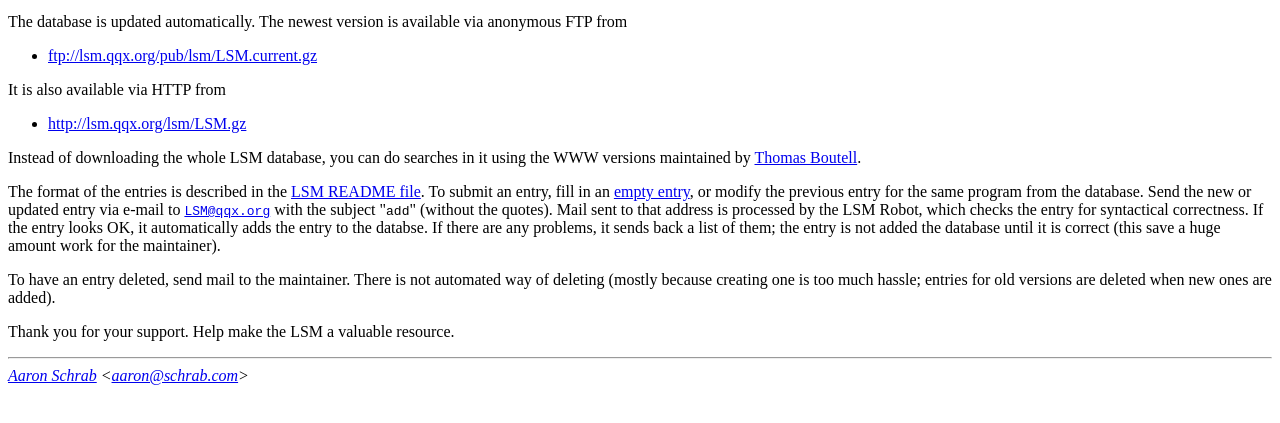
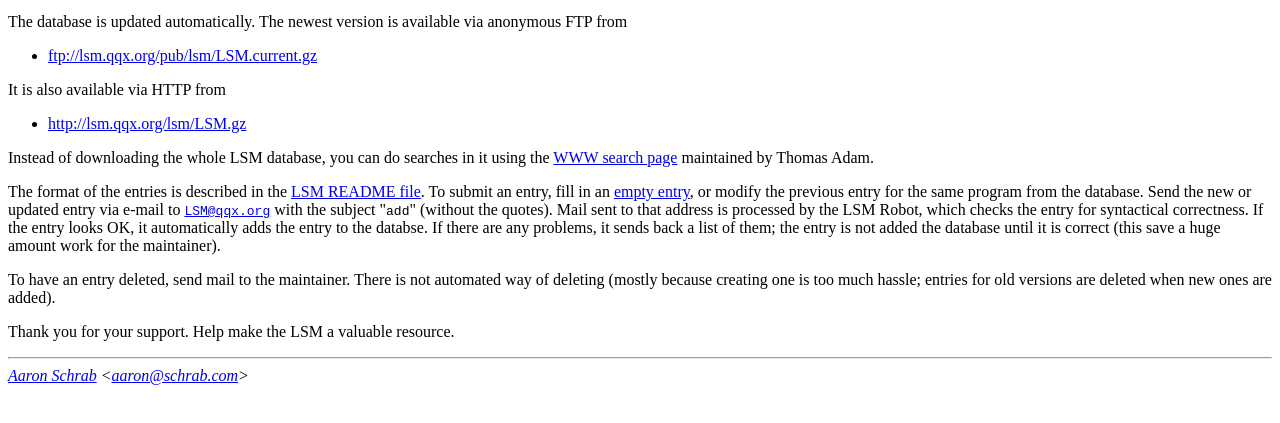
Before and after one commit to aschrab/lsm, a plain HTML site: page web/index.html in a window 1280 px wide. Shown: the part 119-542 px from the top of the page. Drawn offline with Linux system fonts and the light colour scheme.

Commit message:
Link to new search page
The previous one was taken over by a squatter.

```diff
--- a/web/index.html
+++ b/web/index.html
@@ -52,8 +52,8 @@
 
     <p>
       Instead of downloading the whole LSM database, you can do searches in
-      it using the WWW versions maintained by
-      <a href="http://www.boutell.com/lsm/">Thomas Boutell</a>.
+      it using the <a href="https://xteddy.org/lsm/">WWW search page</a> maintained by
+      Thomas Adam.
     </p>
 
     <p>
```
